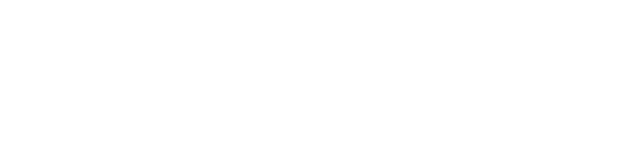
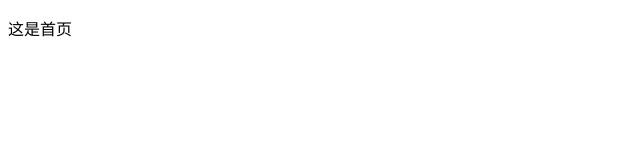
Before and after one commit to zh19201/myOmega, a website: page index.html in a window 1280 px wide. Shown: the whole page, without its empty margins (0-640 px from the left). Drawn offline with Linux system fonts and the light colour scheme.

Commit message:
这次版本中添加了index.html

```diff
--- a/index.html
+++ b/index.html
@@ -5,6 +5,6 @@
 	<title>Document</title>
 </head>
 <body>
-
+	  <p>这是首页</p>
 </body>
 </html>
```
Also changed, not shown: package.json (added, +22 -0 lines).
